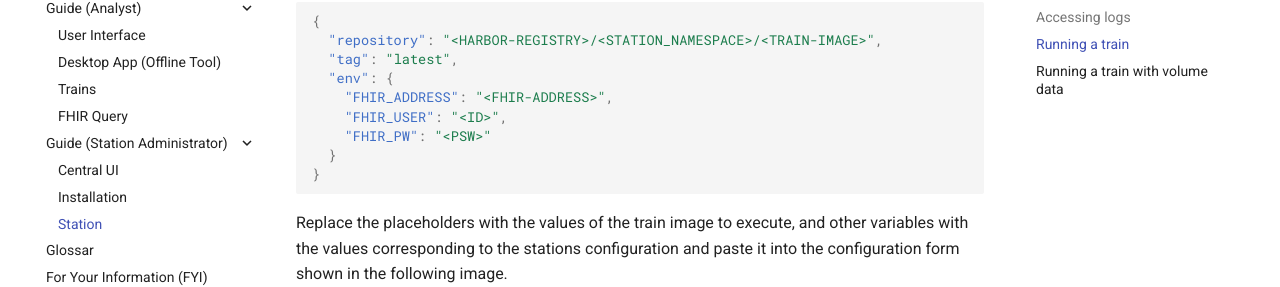
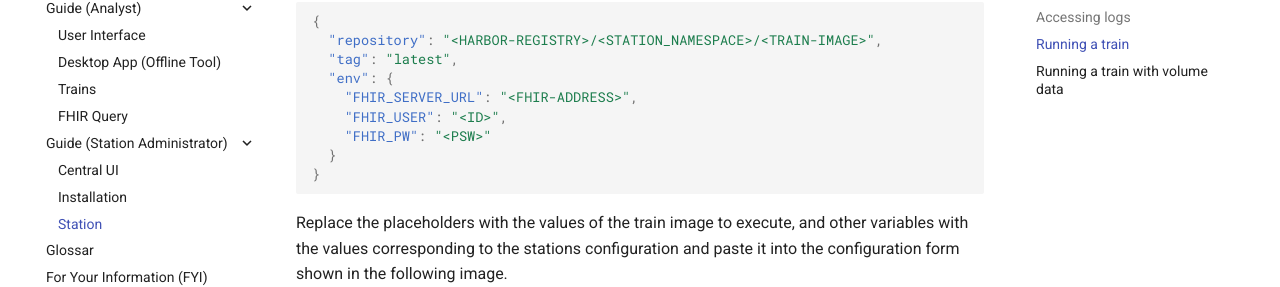
Before and after one commit to PHT-Medic/documentation, an MkDocs documentation site: the page built from docs/station_guide/station.md, in a window 1280 px wide and 900 px high, scrolled down 2500 px. Shown: the part 172-459 px from the top of the window. Built offline with MkDocs 1.6.1 and Material for MkDocs 9.7.7, drawn with Linux system fonts in a browser that asks for light colours.

Commit message:
fix fhir server url variable

```diff
--- a/docs/station_guide/station.md
+++ b/docs/station_guide/station.md
@@ -57,7 +57,7 @@ A template train configuration is displayed below.
   "repository": "<HARBOR-REGISTRY>/<STATION_NAMESPACE>/<TRAIN-IMAGE>",
   "tag": "latest",
   "env": {
-    "FHIR_ADDRESS": "<FHIR-ADDRESS>",
+    "FHIR_SERVER_URL": "<FHIR-ADDRESS>",
     "FHIR_USER": "<ID>",
     "FHIR_PW": "<PSW>"
   }
```
